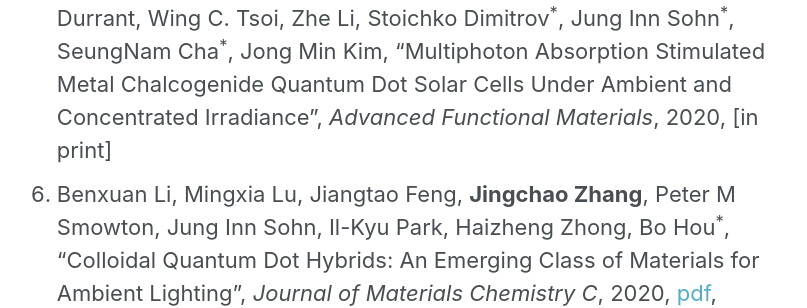
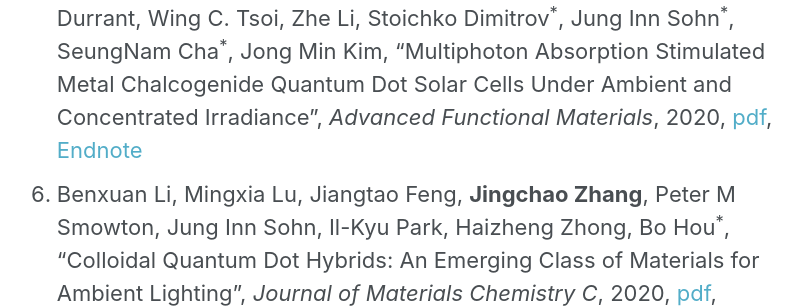
Before and after one commit to JingchaoZhang/JingchaoZhang.github.io, a Jekyll site: the page built from _pages/publications.md, in a window 1280 px wide and 900 px high, scrolled down 770 px. Shown: the part 156-464 px from the top of the window, without its empty margins (267-1074 px from the left). Built offline with Jekyll 4.4.1, drawn with Linux system fonts in a browser that asks for light colours.

Commit message:
Update publications.md

```diff
--- a/_pages/publications.md
+++ b/_pages/publications.md
@@ -11,7 +11,7 @@
 1. Wenyang Ding, Dan Han, Jingzhi Zhang, Qingming Ma, Xiaoyan Li, **Jingchao Zhang**<sup>\*</sup>, Xinyu Wang<sup>\*</sup>, "Molecular Dynamics Study of Anisotropic Behaviors of Water Droplet on Textured Surfaces with Various Energies", *Molecular Physics*, 2020, [pdf](https://drive.google.com/file/d/17EweW9Nadgzq5fmlGGgJbsEOUZMjzIZ1/view?usp=sharing), [Endnote](https://drive.google.com/uc?export=download&id=1CGgmMsgDAomRC93rx-6LlZ3xnZOmDo1X)
 1. Hongzhao Fan, Man Wang, Dan Han, Jingzhi Zhang, **Jingchao Zhang**, Xinyu Wang<sup>\*</sup>, "Enhancement of interfacial thermal transport between metal and organic semiconductor using selfassembled monolayers with different terminal groups", *Journal of Physical Chemistry C*, 2020, 124(31), 16748–16757 [pdf](https://drive.google.com/file/d/1Q17yToseN7e714LfYjX_fspsp6Rj7VZG/view?usp=sharing), [Endnote](https://drive.google.com/uc?export=download&id=130Wo-iqAq70ceQ8pmGmYZ8EGRFTScHm1)
 1. Mingxia Lu, Shanshan Liu, Jing Chen, Xia Zhang, **Jingchao Zhang**, Zhe Li, Bo Hou<sup>\*</sup>, "Rational-Designed Hybrid Aerogels for Ultra-Flyweight Electrochemical Energy Storage", *Journal of Physical Chemistry C*, 2020, 124(29), 15688–15697 [pdf](https://drive.google.com/file/d/1M13y3hRmBKk7i4MdwQcBEOhP4QMFxH2y/view?usp=sharing), [Endnote](https://drive.google.com/uc?export=download&id=1_e0WkXebJBllmjAgps4RJnfWhj2blZQR)
-1. Bo Hou, Byung-Sung Kim, Harrison K. H. Lee, Yuljae Cho, Paul Giraud, Mengxia Liu, **Jingchao Zhang**, Matthew L. Davies, James R. Durrant, Wing C. Tsoi, Zhe Li, Stoichko Dimitrov<sup>\*</sup>, Jung Inn Sohn<sup>\*</sup>, SeungNam Cha<sup>\*</sup>, Jong Min Kim, "Multiphoton Absorption Stimulated Metal Chalcogenide Quantum Dot Solar Cells Under Ambient and Concentrated Irradiance", *Advanced Functional Materials*, 2020, [in print]
+1. Bo Hou, Byung-Sung Kim, Harrison K. H. Lee, Yuljae Cho, Paul Giraud, Mengxia Liu, **Jingchao Zhang**, Matthew L. Davies, James R. Durrant, Wing C. Tsoi, Zhe Li, Stoichko Dimitrov<sup>\*</sup>, Jung Inn Sohn<sup>\*</sup>, SeungNam Cha<sup>\*</sup>, Jong Min Kim, "Multiphoton Absorption Stimulated Metal Chalcogenide Quantum Dot Solar Cells Under Ambient and Concentrated Irradiance", *Advanced Functional Materials*, 2020, [pdf](https://drive.google.com/file/d/1EN-73QMRvZiZfHs6Xf6MopCdShSfEmdq/view?usp=sharing), [Endnote](https://drive.google.com/uc?export=download&id=1OU_TYmJEK2jabG5UWXXGCeqcpo3t1c1v)
 1. Benxuan Li, Mingxia Lu, Jiangtao Feng, **Jingchao Zhang**, Peter M Smowton, Jung Inn Sohn, Il-Kyu Park, Haizheng Zhong, Bo Hou<sup>\*</sup>, "Colloidal Quantum Dot Hybrids: An Emerging Class of Materials for Ambient Lighting", *Journal of Materials Chemistry C*, 2020, [pdf](https://drive.google.com/file/d/1qkzZGnGDhlVAvYpWdG0y652fC6UAy1Ep/view?usp=sharing), [Endnote](https://drive.google.com/uc?export=download&id=1VEtr0UcUV8mUSMSdVGXBR_JstO04P82-)
 1. Yang Hong, Bo Hou, Hengle Jiang, **Jingchao Zhang**<sup>\*</sup>, "Machine Learning and Artificial Neural Network Accelerated Computational Discoveries in Materials Science", *WIREs Computational Molecular Science*, 10(3), e1450, 2020, [pdf](https://drive.google.com/file/d/1-yeUDVXXA3MfzKhUQgbgpfzQsC2QnE3p/view?usp=sharing), [Endnote](https://drive.google.com/uc?export=download&id=1jl3yHrllENFtnY2L1k6TTxZB24S7XYyE)
 1. Mingxia Lu, Gang Wang, Bo Li, Jing Chen, **Jingchao Zhang**, Zhe Li, Bo Hou<sup>\*</sup>, "Molecular Interactions Balanced One- and Two-Dimensional Hybrid Nanoarchitectures for High-Performance Supercapacitors", *Physical Chemistry Chemical Physics*, 2019, 21, 22283-22292 [pdf](https://drive.google.com/file/d/13AFXU9WvaZb4GgOXrm1eWdUJif5ak3cM/view?usp=sharing), [Endnote](https://drive.google.com/uc?export=download&id=1rsIu6soyPYVFNqItZL3a9BbW0-pztTTu)
```
